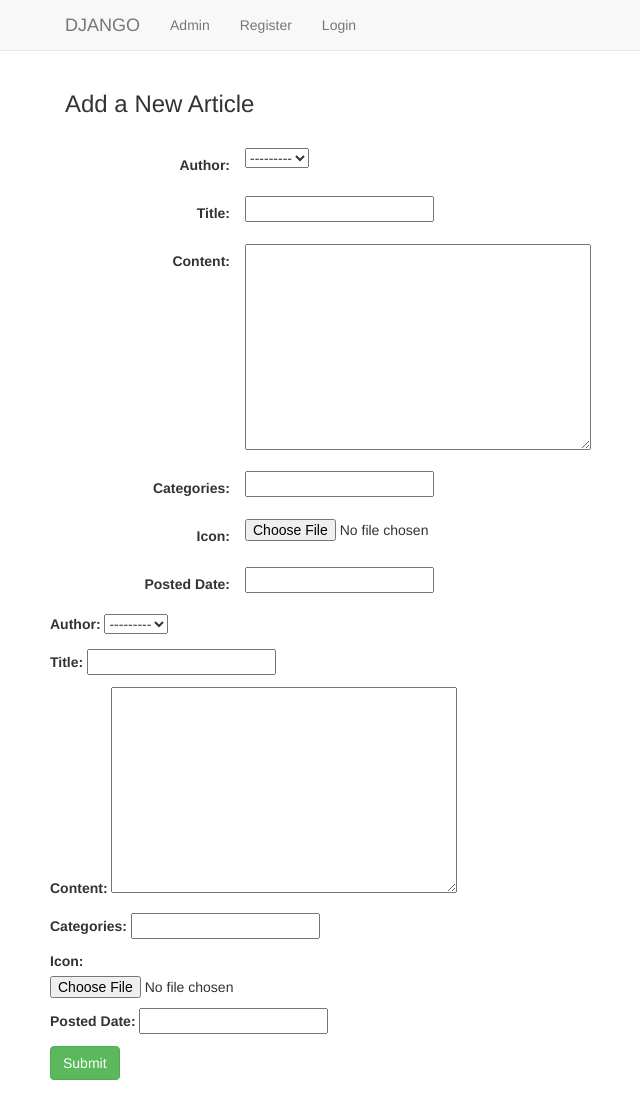
After one commit to Kdk22/SimpleBlog-ClassBasedView, a Django app: page /blog/create/ in a window 1280 px wide. The commit adds this page. Shown: the whole page, without its empty margins (5-645 px from the left). Run offline with Django 3.2, Linux system fonts and the light colour scheme; some libraries are stand-ins or nearby versions.

Commit message:
Done User Authentication and User Blog Post

```diff
--- a/Blog/admin.py
+++ b/Blog/admin.py
@@ -1,4 +1,5 @@
 from django.contrib import admin
-from . models import UserProfileInfo
+from . models import UserProfileInfo, Post
 # Register your models here.
 admin.site.register(UserProfileInfo)
+admin.site.register(Post)
--- a/Blog/models.py
+++ b/Blog/models.py
@@ -11,3 +11,15 @@ class UserProfileInfo(models.Model):
 
     def __str__(self):
       return self.user.username
+
+
+class Post(models.Model):
+    author = models.ForeignKey('auth.User', on_delete=models.CASCADE, related_name='posts')
+    title = models.CharField(max_length=300)
+    content = models.TextField()
+    categories = models.CharField(max_length=300)
+    icon = models.FileField()
+    post_date = models.DateField('posted Date')
+
+    def __str__(self):
+        return self.title
--- a/Blog/urls.py
+++ b/Blog/urls.py
@@ -1,16 +1,22 @@
 from django.conf.urls import url
 from . import views
+from django.conf.urls import url
+from django.urls import path
+
+app_name = 'Blog'
+
+urlpatterns=[
+    url(r'^$', views.IndexView.as_view(), name='index'),
+    url(r'^register/$',views.register,name='register'),
+    url(r'^user_login/$',views.user_login,name='user_login'),
+    path('create/', views.PostCreate.as_view(), name='create'),
+    path('<int:pk>/', views.DetailsView.as_view(), name='details'),
+
+    path('login/<int:pk>/update/', views.PostUpdate.as_view(), name='update'),
+    path('login/<int:pk>/delete/', views.PostDelete.as_view(), name='delete'),
 
 
 
-from django.conf.urls import url
+]
 
-app_name = 'Blog'
 # Be careful setting the name to just /login use userlogin instead!
-urlpatterns=[
-    url(r'^$', views.index, name='index'),
-    url(r'^register/$',views.register,name='register'),
-    url(r'^user_login/$',views.user_login,name='user_login'),
-
-
-]
--- a/Blog/views.py
+++ b/Blog/views.py
@@ -4,6 +4,43 @@ from django.contrib.auth import authenticate, login, logout
 from django.http import HttpResponseRedirect, HttpResponse
 from django.urls import reverse
 from django.contrib.auth.decorators import login_required
+from .models import Post
+from django.views import generic
+from django.views.generic.edit import CreateView, UpdateView, DeleteView
+from django.urls import reverse_lazy
+
+
+class IndexView(generic.ListView):
+    template_name = 'Blog/index.html'
+    context_object_name = 'all_posts'  # By default it gives object_list
+
+    def get_queryset(self):
+        if self.request.user.is_authenticated:
+             return self.request.user.posts.all()
+        else:
+            return Post.objects.all()
+
+
+class DetailsView(generic.DetailView):
+    model = Post  # here model passes value to details.html
+    template_name = 'Blog/details.html'
+
+class PostCreate(CreateView):
+    model = Post
+    fields =['author', 'title', 'content', 'categories','icon','post_date']
+    template_name = 'Blog/post_form.html'
+#    initial = {'date_of_death': '05/01/2018'}
+
+
+class PostDelete(DeleteView):
+        model = Post
+        success_url = reverse_lazy('Blog:index')
+
+
+class PostUpdate(UpdateView):
+    model = Post
+    fields = ['title', 'content', 'categories', 'icon', 'post_date']
+
 
 def index(request):
     return render(request,'Blog/index.html')
@@ -15,7 +52,7 @@ def special(request):
 @login_required
 def user_logout(request):
     logout(request)
-    return HttpResponseRedirect(reverse('index'))
+    return HttpResponseRedirect(reverse('Blog:index'))
 
 def register(request):
     registered = False
--- /dev/null
+++ b/templates/Blog/add.html
@@ -0,0 +1 @@
+<h1>THis is post create</h1>
--- a/templates/Blog/base.html
+++ b/templates/Blog/base.html
@@ -1,11 +1,11 @@
-
 <!DOCTYPE html>
 <html>
 <head>
     <meta charset="utf-8">
     <title>Base</title>
-    <!-- Latest compiled and minified CSS -->
-    <link rel="stylesheet" href="https://maxcdn.bootstrapcdn.com/bootstrap/3.3.7/css/bootstrap.min.css" integrity="sha384-BVYiiSIFeK1dGmJRAkycuHAHRg32OmUcww7on3RYdg4Va+PmSTsz/K68vbdEjh4u" crossorigin="anonymous">
+
+    <link rel="stylesheet" href="https://maxcdn.bootstrapcdn.com/bootstrap/3.3.7/css/bootstrap.min.css"
+          integrity="sha384-BVYiiSIFeK1dGmJRAkycuHAHRg32OmUcww7on3RYdg4Va+PmSTsz/K68vbdEjh4u" crossorigin="anonymous">
 
 </head>
 <body>
--- /dev/null
+++ b/templates/Blog/form-template.html
@@ -0,0 +1,12 @@
+{% for field in form %}
+    <div class="form-group">
+        <div class="col-sm-offset-2 col-sm-10">
+            <span class="text-danger small">{{ field.errors }}</span>
+
+        </div>
+        <label class="control-label col-sm-2"> {{field.label_tag }}</label>
+        <div classs="col-sm-10"> {{ field }}</div>
+
+    </div>
+
+{% endfor %}
--- /dev/null
+++ b/templates/Blog/post_form.html
@@ -0,0 +1,21 @@
+{% extends 'Blog/base.html' %}
+{% block title %} Add a New Article {% endblock %}
+{% comment %}{% block albums_active %} active {% endblock %}{% endcomment %}
+
+{% block body_block %}
+    <div>
+        <h3> Add a New Article</h3>
+            <p><strong> {{ error_message }}</strong></p>
+            <form class=" form-horizontal" action="" method="post" enctype="multipart/form-data">
+                {% csrf_token %}
+                {% include 'Blog/form-template.html' %}
+                <div class="form-group">
+                    <div clas="col-sm-offset-2 col-sm-10">
+                        {{ form.as_p }}
+                        <button type="submit" class="btn btn-success">Submit</button>
+
+                    </div>
+                </div>
+            </form>
+            </div>
+{% endblock %}
```
Also changed, not shown: templates/Blog/details.html (added, +17 -0 lines), templates/Blog/index.html (+44 -1 lines), Blog/migrations/0006_post.py (added), Blog/migrations/0007_auto_20190418_0612.py (added), Blog/migrations/0008_post_userprofileinfo.py (added), Blog/migrations/0009_auto_20190418_0929.py (added), media/IMG_20170925_154713_066.jpg (added), media/IMG_20170925_154713_066_AYkKDj0.jpg (added), 3 other files. Lines whose indentation alone changed are shown as unchanged.
